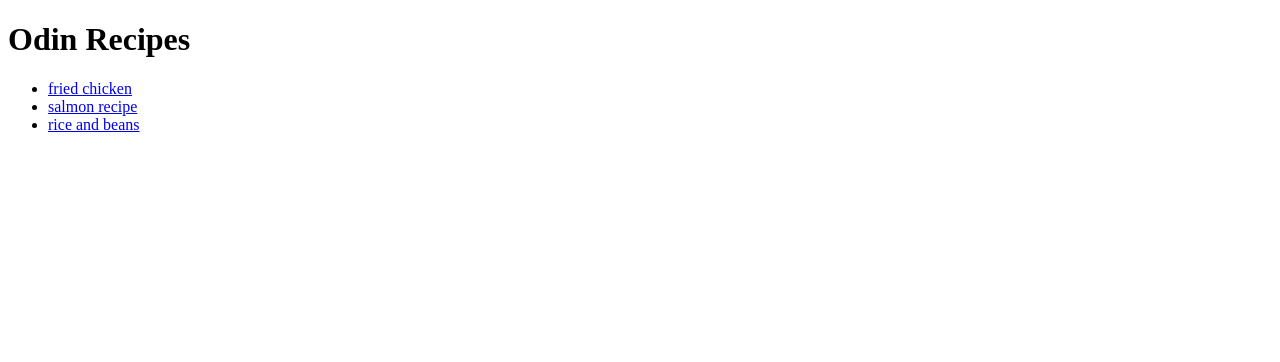
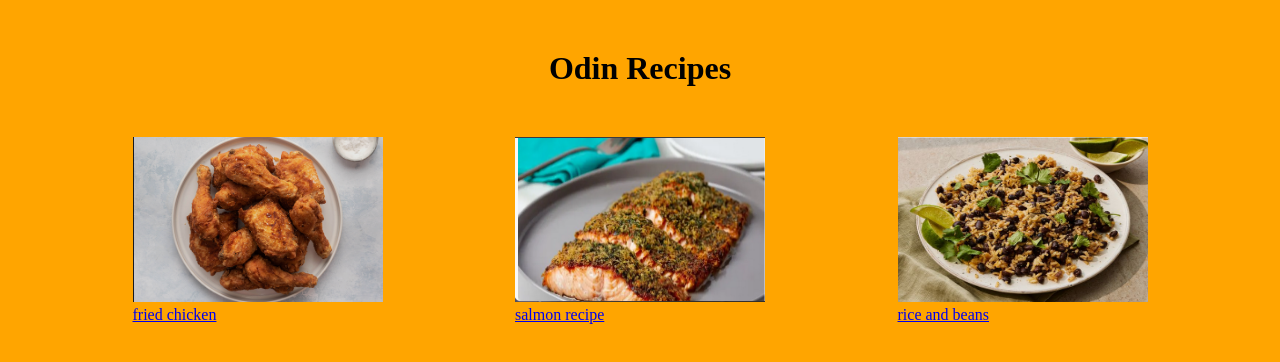
Before and after one commit to psychomoon-py/odin-recipes, a plain HTML site: page index.html in a window 1280 px wide. Drawn offline with Linux system fonts and the light colour scheme.

Commit message:
addeed css to make layout more interactive

```diff
--- /dev/null
+++ b/css/styles.css
@@ -0,0 +1,29 @@
+body{
+margin:0px;
+}
+
+ul{
+padding-left:0;
+display:flex;
+flex-wrap:nowrap;
+list-style-type:none;
+justify-content: space-evenly;
+}
+
+img{
+width:250px;
+height:165px;
+}
+
+html{
+background-color:orange;
+}
+
+h1{
+	text-align:center;
+	margin:50px;
+}
+
+a{
+display:block;
+}
--- a/index.html
+++ b/index.html
@@ -1,15 +1,23 @@
 <!DOCTYPE html>
 <html lang="en">
 	<head>
-	<meta charset="UTF-8">
+		<link rel='stylesheet' href='css/styles.css'>
+<meta charset="UTF-8">
 <title>Odin Recipes</title>
 	</head>
 <body>
 <h1> Odin Recipes </h1>
 <ul>
-	<li> <a href='recipes/fried_chicken.html'> fried chicken </a> </li>
-	<li> <a href='recipes/salmon.html'>salmon recipe </a> </li>
-	<li> <a href='recipes/rice_and_beans.html'>rice and beans</a> </li>
+<li>
+	<img src='recipes/fried chicken.png' alt='picture of fried chicken'>
+	     <a href='recipes/fried_chicken.html'>fried chicken</a> </li>
+
+<li>	<img src='recipes/salmon.png' alt='picture of salmon'>
+	 <a href='recipes/salmon.html'>salmon recipe </a> </li>
+
+<li>
+	<img src='recipes/rice and beans.png' alt='picture of rice and beans'>		<a href='recipes/rice_and_beans.html'>rice and beans</a> </li> </img>
+
 </ul>
 </body>
 
```
